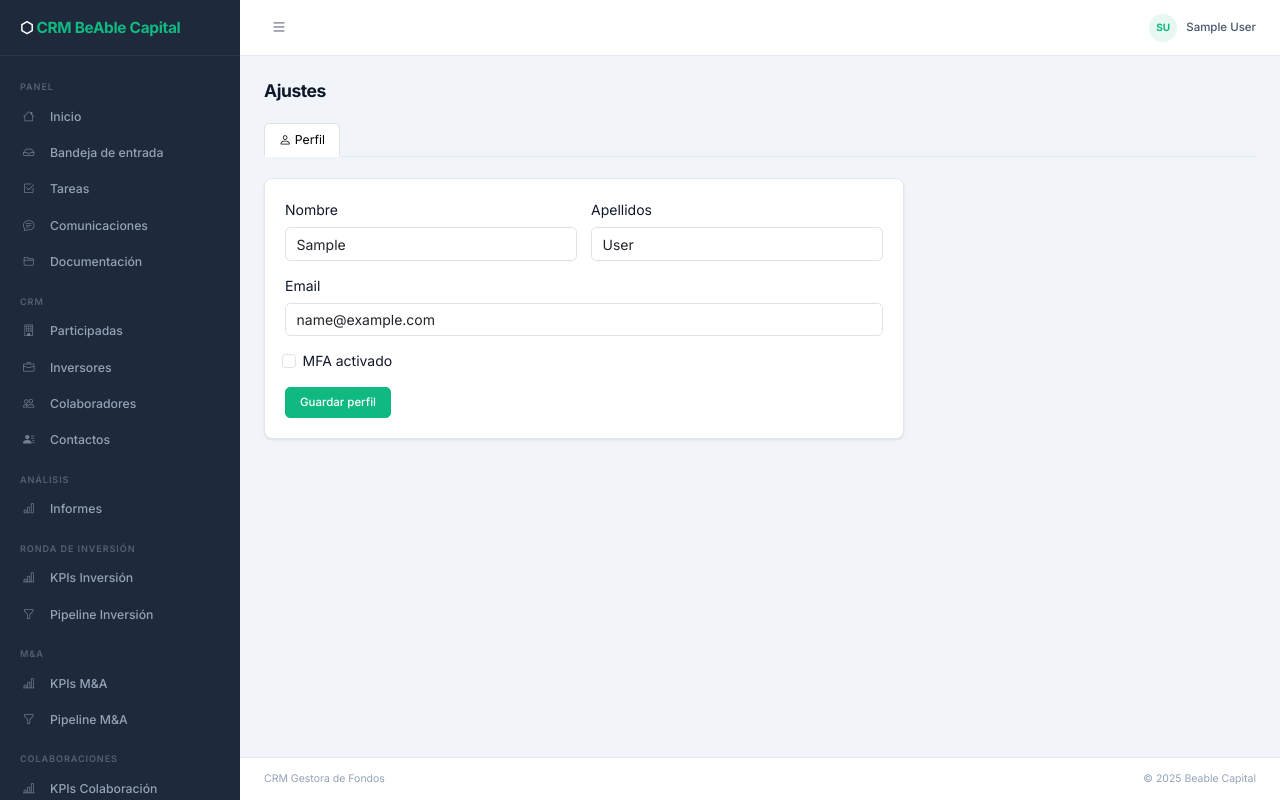
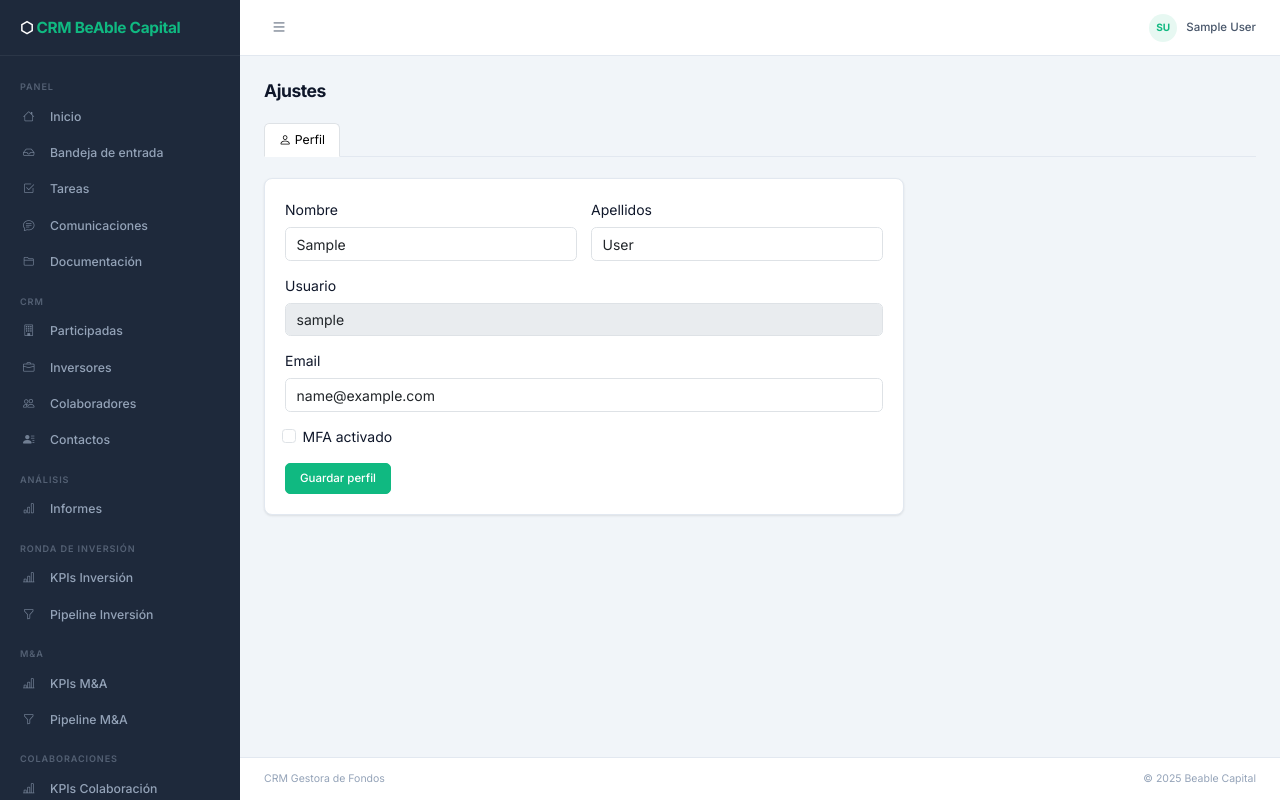
Before and after one commit to bgomez-psitec/CRMBeable, a Django app: page /ajustes/ in a window 1280 px wide. Run offline with Django 5.2, Linux system fonts and the light colour scheme; the visitor is signed in with stand-in values (Sample User, id 1); parts of the project's set-up code (start-up, migrations or seed data) failed here and were passed over; some libraries are stand-ins or nearby versions.

Commit message:
Mostrar username en perfil de ajustes y actualizar README
Co-Authored-By: Claude Sonnet 4.6 <noreply@anthropic.com>

```diff
--- a/templates/crm/settings.html
+++ b/templates/crm/settings.html
@@ -49,6 +49,7 @@
         <input type="hidden" name="section" value="profile">
         <div class="col-md-6"><label class="form-label">Nombre</label><input name="first_name" class="form-control" value="{{ user.first_name }}"></div>
         <div class="col-md-6"><label class="form-label">Apellidos</label><input name="last_name" class="form-control" value="{{ user.last_name }}"></div>
+        <div class="col-12"><label class="form-label">Usuario</label><input class="form-control" value="{{ user.username }}" disabled></div>
         <div class="col-12"><label class="form-label">Email</label><input type="email" name="email" class="form-control" value="{{ user.email }}"></div>
         <div class="col-12 form-check ms-1">
           <input type="checkbox" name="mfa_enabled" class="form-check-input" id="mfa" {% if user.mfa_enabled %}checked{% endif %}>
```
Also changed, not shown: README.md.
